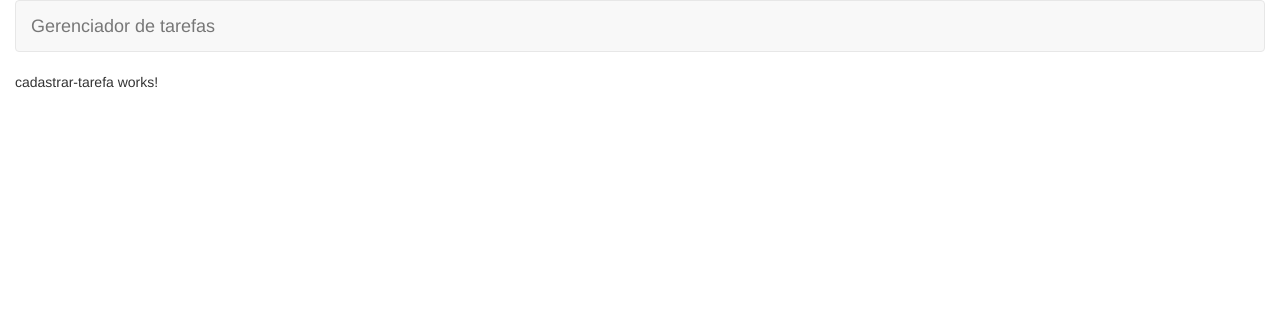
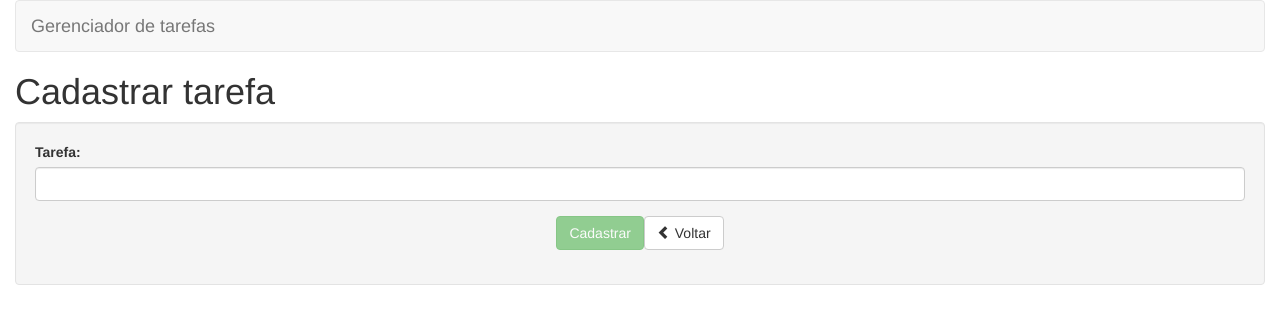
Before and after one commit to SoldierJVX/angular-gerenciador-de-tarefas, an Angular app: page /tarefas/cadastrar in a window 1280 px wide. Shown: the top 324 px of the page. Built offline with nearby package versions, Linux system fonts and the light colour scheme.

Commit message:
implementando cadastrar tarefa

```diff
--- a/src/app/tarefas/cadastrar/cadastrar-tarefa.component.html
+++ b/src/app/tarefas/cadastrar/cadastrar-tarefa.component.html
@@ -1 +1,40 @@
-<p>cadastrar-tarefa works!</p>
+<h1>Cadastrar tarefa</h1>
+
+<div class="well">
+  <form #formTarefa="ngForm">
+    <div class="form-group">
+      <label for="nome">Tarefa:</label>
+      <input
+        type="text"
+        class="form-control"
+        id="nome"
+        name="nome"
+        [(ngModel)]="tarefa.nome"
+        #nome="ngModel"
+        minlength="5"
+        required>
+      <div *ngIf="nome.errors && (nome.dirty || nome.touched)"
+      class="alert alert-danger">
+        <div [hidden]="!nome.errors.required">
+          Digite a tarefa.
+        </div>
+        <div [hidden]="!nome.errors.minlength">
+          A tarefa deve conter ao menos 5 caracteres.
+        </div>
+      </div>
+    </div>
+    <div class="form-group text-center">
+      <input
+        type="submit"
+        class="btn btn-success"
+        (click)="cadastrar()"
+        value="Cadastrar"
+        [disabled]="!formTarefa.form.valid">
+      <a  [routerLink]="['/tarefas']"
+        class="btn btn-default">
+        <span class="glyphicon glyphicon-chevron-left"
+          aria-hidden="true"></span> Voltar
+      </a>
+    </div>
+  </form>
+</div>
--- a/src/app/tarefas/cadastrar/cadastrar-tarefa.component.ts
+++ b/src/app/tarefas/cadastrar/cadastrar-tarefa.component.ts
@@ -1,4 +1,7 @@
-import { Component, OnInit } from '@angular/core';
+import { Component, OnInit, ViewChild } from '@angular/core';
+import { NgForm } from '@angular/forms';
+import { Router } from '@angular/router';
+import { Tarefa, TarefaService } from '../shared';
 
 @Component({
   selector: 'app-cadastrar-tarefa',
@@ -7,9 +10,23 @@
 })
 export class CadastrarTarefaComponent implements OnInit {
 
-  constructor() { }
+  @ViewChild('formTarefa', { static: true }) formTarefa: NgForm;
+  tarefa: Tarefa;
+
+  constructor(
+    private tarefaService: TarefaService,
+    private router: Router
+    ) { }
 
   ngOnInit(): void {
+    this.tarefa = new Tarefa();
+  }
+
+  cadastrar(): void {
+    if (this.formTarefa.form.valid) {
+      this.tarefaService.cadastrar(this.tarefa);
+      this.router.navigate(["/tarefas"]);
+    }
   }
 
 }
```
